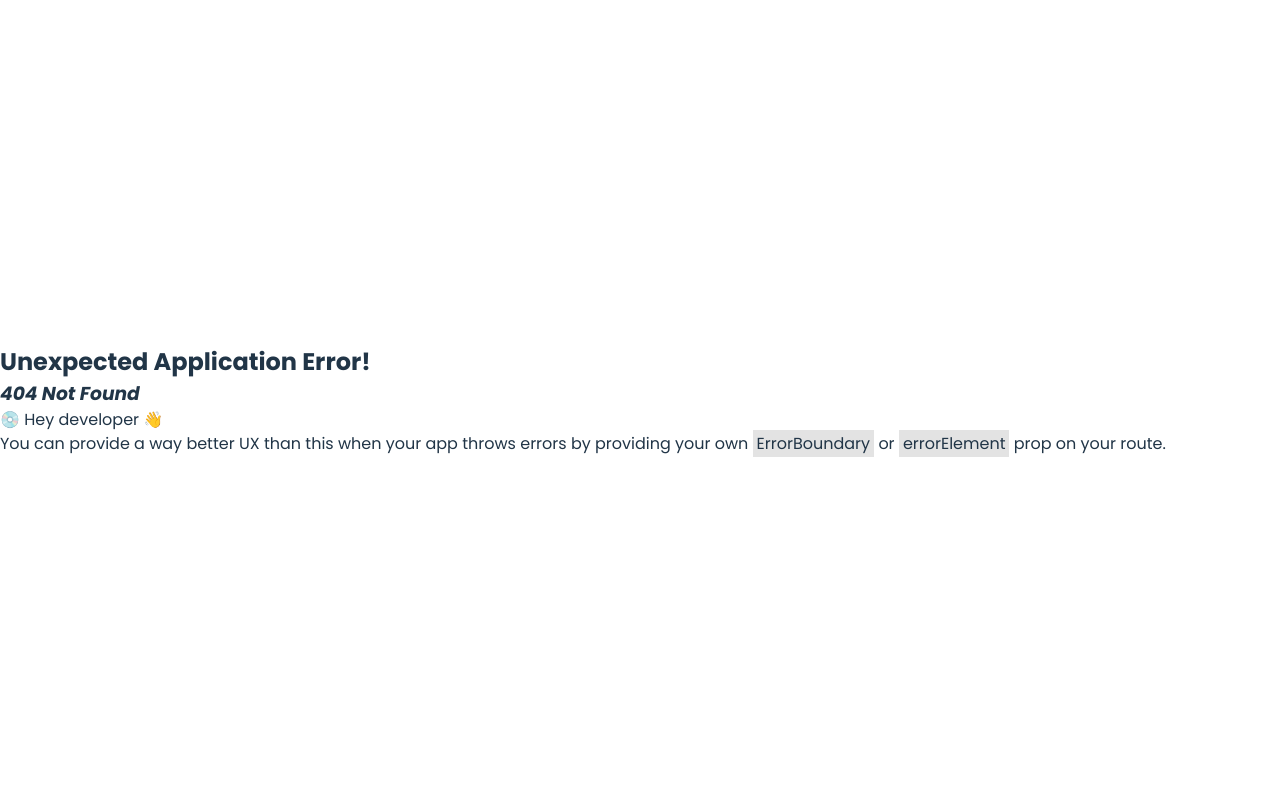
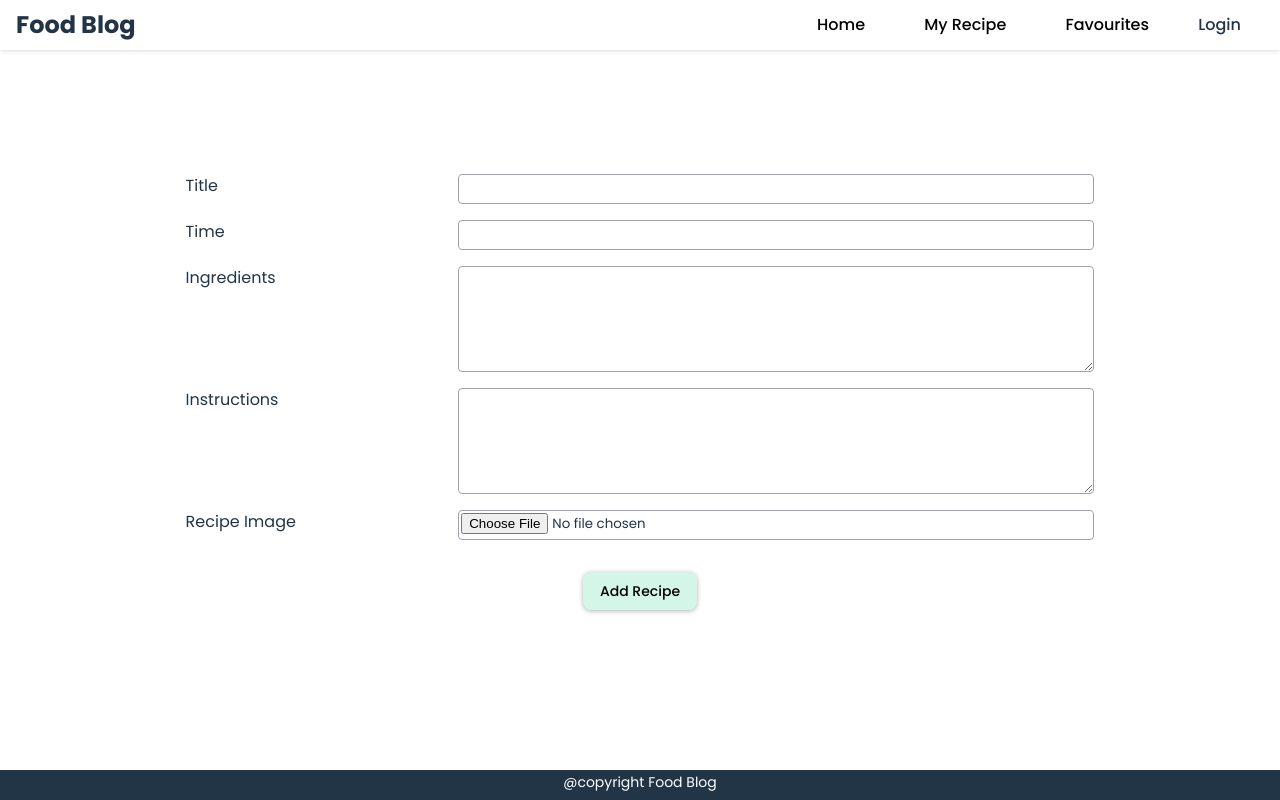
Before and after one commit to priyabrat8/food-blog-app, a React (Vite) app in the folder frontend/food-blog-app/: page /addRecipe in a window 1280 px wide. Before the commit this address had no page. Built offline with nearby package versions, Linux system fonts and the light colour scheme.

Commit message:
Add image upload functionality

```diff
--- a/frontend/food-blog-app/src/App.jsx
+++ b/frontend/food-blog-app/src/App.jsx
@@ -3,6 +3,7 @@ import './App.css';
 import {createBrowserRouter, RouterProvider} from 'react-router-dom';
 import Home from './pages/Home';
 import MainNavigation from './components/MainNavigation';
+import AddFoodRecipe from './pages/AddFoodRecipe';
 import axios from 'axios';
 
 const getAllRecipes = async () => {
@@ -19,6 +20,7 @@ const router = createBrowserRouter([
     {path: '/', element: <Home />, loader: getAllRecipes},
     {path: '/myRecipes', element: <Home />},
     {path: '/favRecipes', element: <Home />},
+    {path: '/addRecipe', element: <AddFoodRecipe />},
   ]},
 
 
--- a/frontend/food-blog-app/src/components/RecipeItems.jsx
+++ b/frontend/food-blog-app/src/components/RecipeItems.jsx
@@ -1,6 +1,5 @@
 import React from 'react'
 import { useLoaderData } from 'react-router-dom'
-import foodImg from "../assets/foodRecipe.png";
 import { MdAccessTimeFilled } from "react-icons/md";
 import { FaHeart } from "react-icons/fa6";
 
@@ -14,7 +13,7 @@ export default function RecipeItems() {
       allRecipes?.map((item,index) => {
         return(
           <div key={index} className="card">
-            <img src={foodImg} alt={item.title} weight={120} height={100} />
+            <img src={ `http://localhost:5000/images/${item.coverImage}` } alt={item.title} weight={120} height={100} />
             <div className="card-body">
               <div className="title">{item.title}</div>
               <div className="icons">
--- /dev/null
+++ b/frontend/food-blog-app/src/pages/AddFoodRecipe.jsx
@@ -0,0 +1,57 @@
+import React from 'react'
+import { useState } from 'react';
+import { useNavigate } from 'react-router-dom';
+import axios from 'axios';
+
+export default function AddFoodRecipe() {
+
+    const [recipe, setRecipe] = useState({});
+    const navigate = useNavigate();
+
+    const onHandleSubmit = async (e) => {
+        e.preventDefault();
+        await axios.post("http://localhost:5000/recipes", recipe, {
+            headers: {
+                'Content-Type': 'multipart/form-data'
+            }
+        }).then(() => {
+            navigate("/");
+        });
+        // Add your form submission logic here
+    };
+    const onHandleChange = (e) => {
+        console.log(e.target.name, e.target.value);
+        let val = e.target.name == "ingredients" ? e.target.value.split(",") : e.target.name == "file" ? e.target.files[0] : e.target.value;
+        setRecipe(pre => ({...pre,[e.target.name]: val}));
+    };
+
+  return (
+    <>
+        <div className='container'>
+                <form className='form' onSubmit={onHandleSubmit}>
+                    <div className='form-control'>
+                        <label>Title</label>
+                        <input type="text" className='input' name="title" onChange={onHandleChange} />
+                    </div>
+                    <div className='form-control'>
+                        <label>Time</label>
+                        <input type="text" className='input' name="time" onChange={onHandleChange} />
+                    </div>
+                    <div className='form-control'>
+                        <label>Ingredients</label>
+                        <textarea type="text" className='input-textarea' name="ingredients" rows="5" onChange={onHandleChange} />
+                    </div>
+                    <div className='form-control'>
+                        <label>Instructions</label>
+                        <textarea type="text" className='input-textarea' name="instructions" rows="5" onChange={onHandleChange} />
+                    </div>
+                    <div className='form-control'>
+                        <label>Recipe Image</label>
+                        <input type="file" className='input' name="file" onChange={onHandleChange} />
+                    </div>
+                    <button type="submit">Add Recipe</button>
+                </form>
+            </div>
+    </>
+  )
+}
--- a/frontend/food-blog-app/src/pages/Home.jsx
+++ b/frontend/food-blog-app/src/pages/Home.jsx
@@ -1,8 +1,12 @@
 import React from 'react'
 import RecipeItems from '../components/RecipeItems'
 import foodImg from "../assets/foodRecipe.png";
+import { useNavigate } from 'react-router-dom';
 
 export default function Home() {
+
+  const navigate = useNavigate();
+
   return (
     <>
 
@@ -10,7 +14,7 @@ export default function Home() {
         <div className="left">
             <h1>Food Recipes</h1>
             <h5>Lorem ipsum dolor sit amet consectetur, adipisicing elit. Delectus error voluptatibus architecto officia magnam dolorem adipisci sint facilis iure ipsam at fuga ducimus, accusamus aliquid? Delectus voluptate rem voluptas minima!</h5>
-            <button>Share your recipe</button>
+            <button onClick={() => navigate('/addRecipe')} >Share your recipe</button>
         </div>
         <div className="right">
             <img src={foodImg} width="320px" height="300px" alt="Food Recipes" />
```
Also changed, not shown: 1 other file (tests, documents, lock files or other folders).
